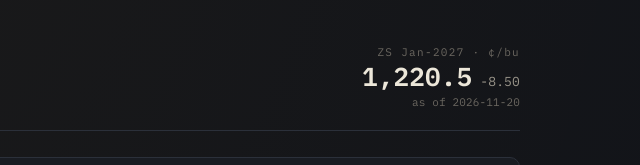
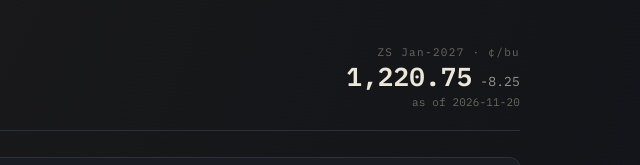
Before and after one commit to ianlife4/ianlife4.github.io, a plain HTML site: page soybean/index.html in a window 1280 px wide. Shown: the top 165 px of the page, 640-1280 px from the left. Drawn offline with nearby package versions, Linux system fonts and the light colour scheme.

Commit message:
chore: update soybean live data

```diff
--- a/soybean/index.html
+++ b/soybean/index.html
@@ -227,7 +227,7 @@
   <p style="margin-top:8px"><strong>資料來源：</strong>USDA WASDE（庫銷比）、NOAA CPC（ENSO）、Yahoo Finance（ZS／DXY／ZL／ZM）、Open-Meteo（南美三產區雨量）、USDA FAS ESR（對華出口銷售）。以上由 GitHub Actions 每日自動更新<span id="updNote"></span>；ENSO／庫銷比／美元／生柴自動預選，南美天氣與中國買盤帶入參考數據後由人工點選。歷史逐季價格與庫銷比為近似還原值，精算請對 USDA Consolidated Historical WASDE CSV。本工具為研究輔助，非投資建議。</p>
 </footer>
 
-<script type="application/json" id="live">{"price":{"last":1220.5,"chg":-8.5,"asOf":"2026-11-20","contract":"Soybean Futures,Jan-2027"},"dxy":{"chg20d":0.02,"opt":1},"enso":{"status":"El Ni\u00f1o Advisory","oni":2.46,"opt":3},"stu":{"my":"2026/27","pct":6.5,"opt":1,"all":[["2024/25",7.4],["2025/26",7.3],["2026/27",6.5]],"wasde":"2026-11-10"},"updated":"2026-11-21T02:02:55Z","sa":{"window":false,"regions":[{"n":"\u963f\u6839\u5ef7\u6838\u5fc3","p30":72,"norm":85,"fc14":33},{"n":"\u5df4\u897f\u5357","p30":175,"norm":149,"fc14":109},{"n":"\u99ac\u6258","p30":91,"norm":156,"fc14":112}]},"china":{"wk":"2026-11-12","net":580678,"sum4":3770682,"commit":17217910,"prevCommit":364000,"pace":47.3,"hint":0},"oil":{"zl":60.0,"zm":340.1,"zl60":-0.12,"share":0.45,"opt":0},"alerts":[{"code":"CHINA_HOT","msg":"\u4e2d\u570b\u63a1\u8cfc\u8d85\u901f:\u5e74\u5ea6\u627f\u8afe\u9054\u53bb\u5e74\u540c\u671f 4730%"}]}</script>
+<script type="application/json" id="live">{"price":{"last":1220.75,"chg":-8.25,"asOf":"2026-11-20","contract":"Soybean Futures,Jan-2027"},"dxy":{"chg20d":0.02,"opt":1},"enso":{"status":"El Ni\u00f1o Advisory","oni":2.46,"opt":3},"stu":{"my":"2026/27","pct":6.5,"opt":1,"all":[["2024/25",7.4],["2025/26",7.3],["2026/27",6.5]],"wasde":"2026-11-10"},"updated":"2026-11-22T01:05:28Z","sa":{"window":false,"regions":[{"n":"\u963f\u6839\u5ef7\u6838\u5fc3","p30":72,"norm":85,"fc14":33},{"n":"\u5df4\u897f\u5357","p30":175,"norm":149,"fc14":109},{"n":"\u99ac\u6258","p30":91,"norm":156,"fc14":112}]},"china":{"wk":"2026-11-12","net":580678,"sum4":3770682,"commit":17217910,"prevCommit":364000,"pace":47.3,"hint":0},"oil":{"zl":60.01,"zm":340.3,"zl60":-0.12,"share":0.45,"opt":0},"alerts":[{"code":"CHINA_HOT","msg":"\u4e2d\u570b\u63a1\u8cfc\u8d85\u901f:\u5e74\u5ea6\u627f\u8afe\u9054\u53bb\u5e74\u540c\u671f 4730%"}]}</script>
 <script>
 (function(){
   let LIVE=null;
```
